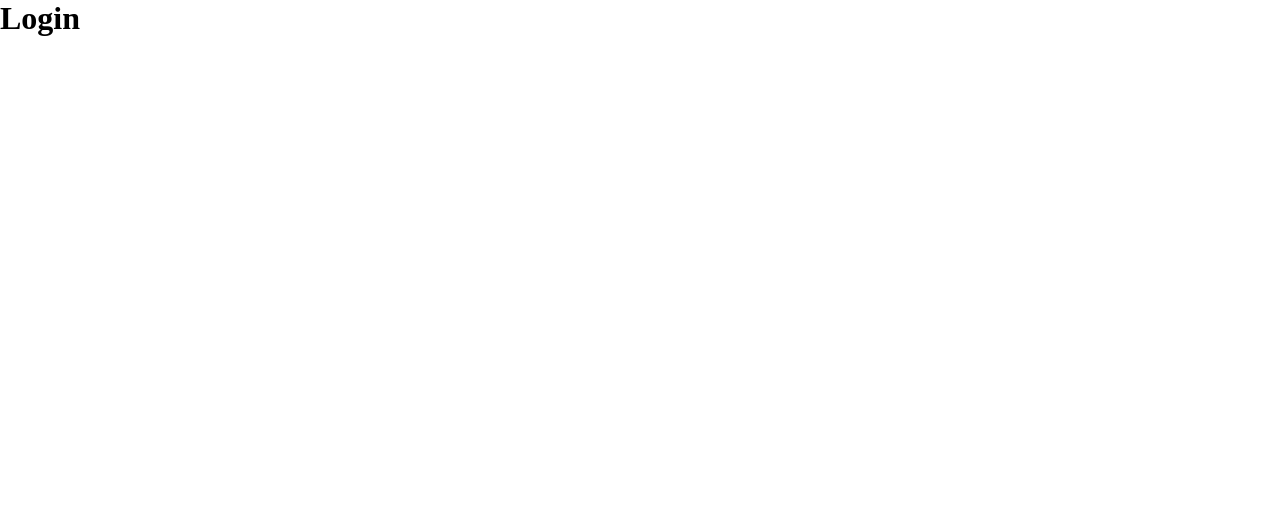
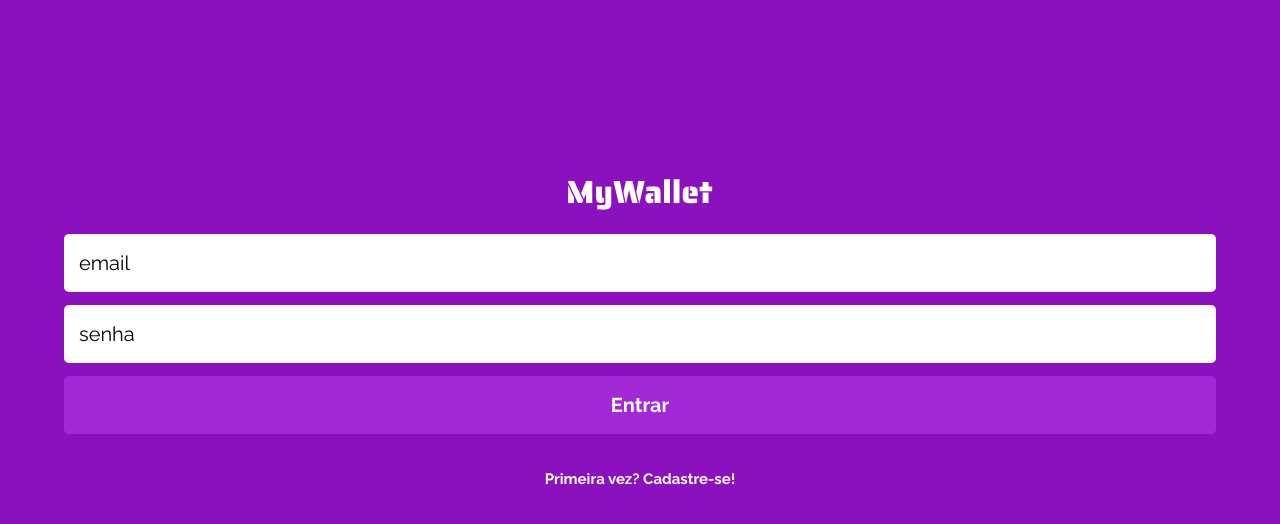
Before and after one commit to luis-garbelotti/my-wallet-front, a React (Create React App) app: page / in a window 1280 px wide. Shown: the top 524 px of the page. Built offline with nearby package versions, Linux system fonts and the light colour scheme.

Commit message:
Add login route layout

```diff
--- a/package.json
+++ b/package.json
@@ -6,7 +6,8 @@
     "react": "^17.0.2",
     "react-dom": "^17.0.2",
     "react-router-dom": "^6.2.1",
-    "react-scripts": "^4.0.3"
+    "react-scripts": "^4.0.3",
+    "styled-components": "^5.3.3"
   },
   "scripts": {
     "start": "react-scripts start",
--- a/src/App.js
+++ b/src/App.js
@@ -13,7 +13,7 @@ export default function App() {
                 <Routes>
                     <Route path='/' element={<Login />} />
                     <Route path='/register' element={<Register />} />
-                    <Route path='/register' element={<Historic />} />
+                    <Route path='/historic' element={<Historic />} />
                     <Route path='/deposit' element={<Deposit />} />
                     <Route path='/payment' element={<Payment />} />
                 </Routes>
--- /dev/null
+++ b/src/components/FormComponents/Button.js
@@ -0,0 +1,20 @@
+import styled from "styled-components";
+
+const Button = styled.button`
+
+    width: 90%;
+    height: 58px;
+
+    background-color: #A328D6;
+
+    border-radius: 5px;
+
+    font-size: 20px;
+    font-weight: 700;
+    line-height: 23px;
+
+    color: #fff;
+
+`
+
+export default Button;
--- /dev/null
+++ b/src/components/FormComponents/Container.js
@@ -0,0 +1,19 @@
+import styled from "styled-components";
+
+const Container = styled.div`
+
+    width: 100%;
+    height: 667px;
+
+    display: flex;
+    justify-content: center;
+    align-items: center;
+
+    flex-direction: column;
+
+    img {
+        margin-bottom: 24px;
+    }
+`
+
+export default Container;
--- /dev/null
+++ b/src/components/FormComponents/Form.js
@@ -0,0 +1,13 @@
+import styled from "styled-components";
+
+const Form = styled.form`
+
+    display: flex;
+    flex-direction: column;
+    align-items: center;
+    width: 100%;
+
+
+`
+
+export default Form;
--- /dev/null
+++ b/src/components/FormComponents/Input.js
@@ -0,0 +1,24 @@
+import styled from "styled-components";
+
+const Input = styled.input`
+
+    width: 90%;
+    height: 58px;
+    margin-bottom: 13px;
+    padding: 15px;
+
+    border-radius: 5px;
+    font-size: 20px;
+
+    ::placeholder{
+
+        color: #000000;
+        font-size: 20px;
+        font-weight: 400;
+
+
+    }
+
+`
+
+export default Input;
--- /dev/null
+++ b/src/components/FormComponents/StyledLink.js
@@ -0,0 +1,16 @@
+import { Link } from "react-router-dom";
+import styled from "styled-components";
+
+const StyledLink = styled(Link)`
+
+    font-size: 15px;
+    font-weight: 700;
+    margin-top: 36px;
+
+    color: #fff;
+
+    text-decoration: none;
+
+`
+
+export default StyledLink;
--- a/src/pages/Login/index.js
+++ b/src/pages/Login/index.js
@@ -1,5 +1,58 @@
+import Container from '../../components/FormComponents/Container';
+import Form from '../../components/FormComponents/Form';
+import Input from '../../components/FormComponents/Input';
+import Button from '../../components/FormComponents/Button';
+import StyledLink from '../../components/FormComponents/StyledLink';
+import MyWallet from '../../assets/images/MyWallet.png';
+import { useState } from 'react';
+import { useNavigate } from 'react-router-dom';
+
 export default function Login() {
+
+    const [formData, setFormData] = useState({ email: '', password: '' });
+    const navigate = useNavigate();
+
+    function handleChange(e) {
+        setFormData({ ...formData, [e.target.name]: e.target.value })
+    }
+
+    function handleSubmit(e) {
+        e.preventDefault();
+
+        navigate('/historic')
+    }
+
     return (
-        <h1>Login</h1>
+        <>
+            <Container>
+                <img src={MyWallet} alt="MyWallet" />
+
+                <Form onSubmit={handleSubmit}>
+
+                    <Input
+                        type='email'
+                        name='email'
+                        placeholder='email'
+                        value={formData.email}
+                        onChange={handleChange}
+                    />
+
+
+                    <Input
+                        type='password'
+                        name='password'
+                        placeholder='senha'
+                        value={formData.password}
+                        onChange={handleChange}
+                    />
+
+                    <Button>Entrar</Button>
+
+                    <StyledLink to='/register'>Primeira vez? Cadastre-se!</StyledLink>
+
+
+                </Form>
+            </Container>
+        </>
     )
 }
--- a/src/styles/style.css
+++ b/src/styles/style.css
@@ -0,0 +1,7 @@
+* {
+    font-family: 'Raleway';
+}
+
+body {
+    background-color: #8C11BE;
+}
```
Also changed, not shown: src/assets/images/MyWallet.png (added), 1 other file (tests, documents, lock files or other folders).
